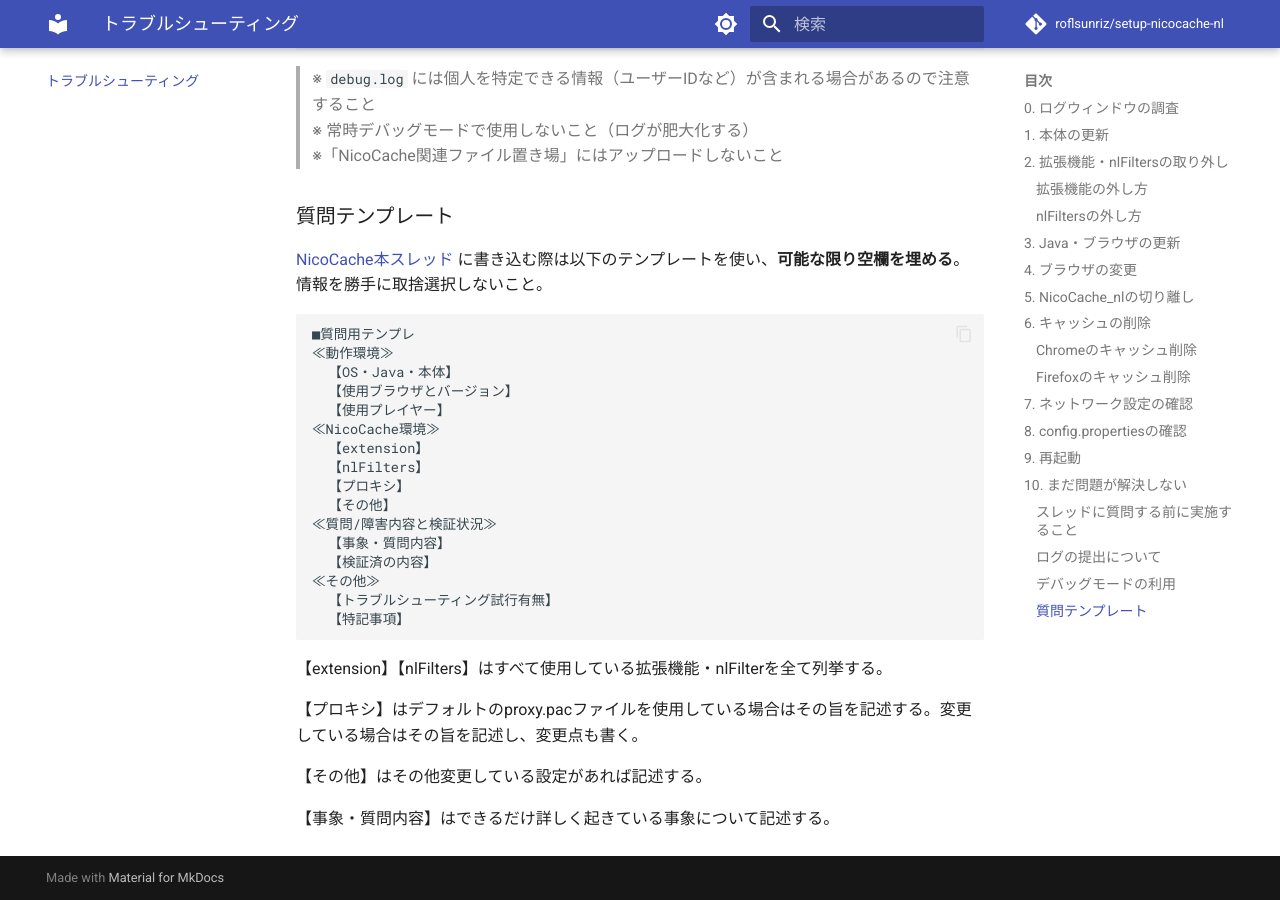
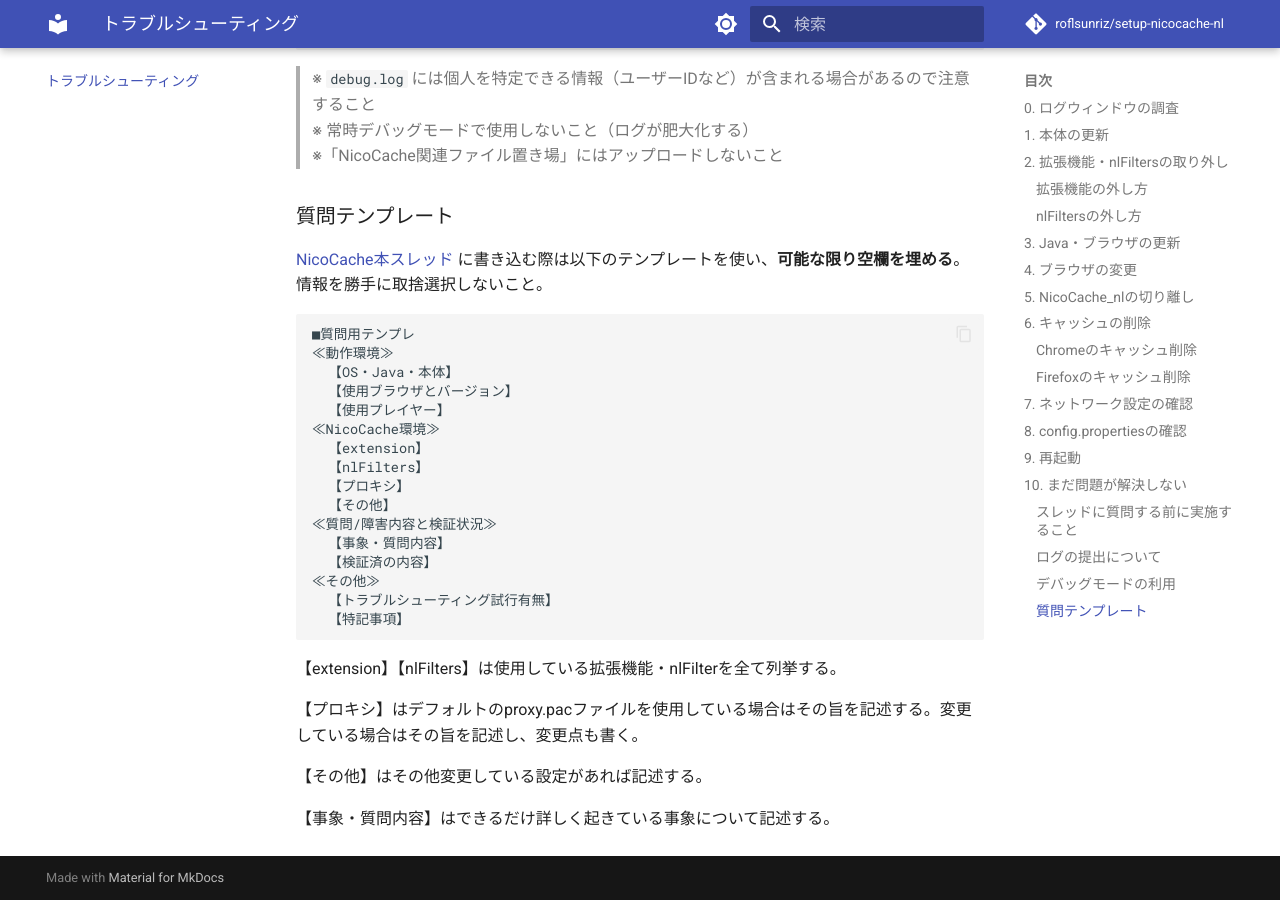
Before and after one commit to roflsunriz/setup-nicocache-nl, an MkDocs documentation site: the page built from docs/trouble-shooting.md, in a window 1280 px wide and 900 px high, scrolled down 5919 px. Built offline with MkDocs 1.6.1 and Material for MkDocs 9.7.7, drawn with Linux system fonts in a browser that asks for light colours; comment, search, counter and statistics services are not loaded.

Commit message:
docs: Refine phrasing in troubleshooting.md for improved clarity

````diff
--- a/docs/trouble-shooting.md
+++ b/docs/trouble-shooting.md
@@ -252,7 +252,7 @@
   【特記事項】
 ```
 
-【extension】【nlFilters】はすべて使用している拡張機能・nlFilterを全て列挙する。
+【extension】【nlFilters】は使用している拡張機能・nlFilterを全て列挙する。
 
 【プロキシ】はデフォルトのproxy.pacファイルを使用している場合はその旨を記述する。変更している場合はその旨を記述し、変更点も書く。
 
````
